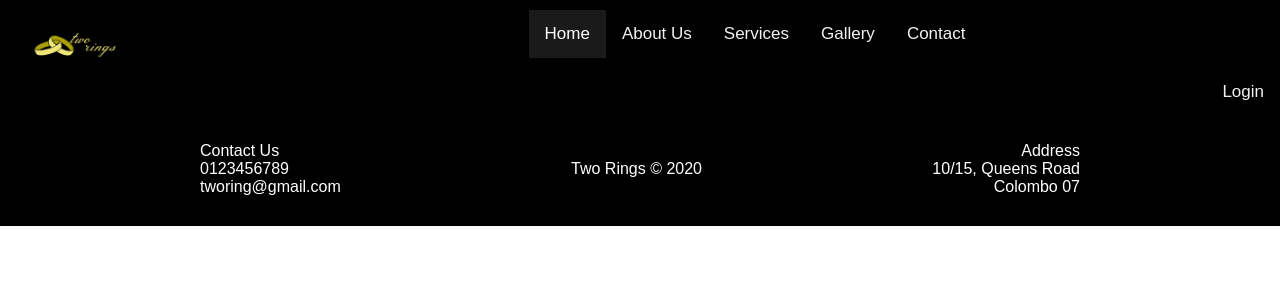
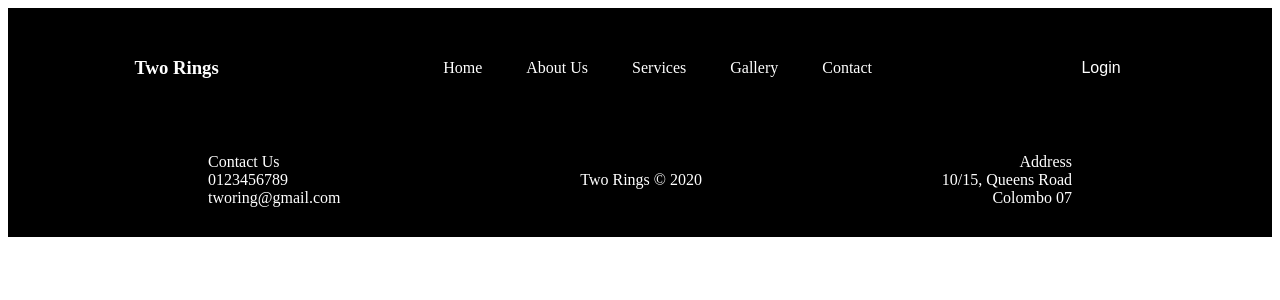
Before and after one commit to DmetroSK/two_rings, a PHP site: page / in a window 1280 px wide. Shown: the top 300 px of the page. Run offline with PHP 8.4, Linux system fonts and the light colour scheme.

Commit message:
menu update

```diff
--- a/css/menu.css
+++ b/css/menu.css
@@ -1,44 +1,44 @@
-body {
-    margin: 0;
-    font-family: Arial, Helvetica, sans-serif;
+   h3 {
+       color: white;
    }
 
-.topnav {
-    overflow: hidden;
+   li,
+   a,
+   button {
+       font-size: 16px;
+       color: white;
+       text-decoration: none;
+   }
+
+   header {
+       display: flex;
+       justify-content: space-between;
+       align-items: center;
+       padding: 30px 10%;
        background-color: black;
    }
 
-.topnav a {
-    float: left;
-    color: #f2f2f2;
-    text-align: center;
-    padding: 14px 16px;
-    text-decoration: none;
-    font-size: 17px;
-    margin-top: 10px;
+   .nav_links {
+       list-style: none;
    }
 
-.topnav a:hover {
-    background-color: #ddd;
-    color: black;
+   .nav_links li {
+       display: inline-block;
+       padding: 0px 20px;
    }
 
-.topnav a.active {
-    background-color: #191a19;
-    color: white;
+   .nav_links li a {
+       transition: all 0.3s ease 0s;
    }
 
-#nav-left {
-    float: left;
-    margin: 0 0 0 30px;
+   .nav_links li a:hover {
+       color: cornflowerblue;
    }
 
-#nav-center {
-    display: flex;
-    justify-content: center;
+   button {
+       padding: 9px 25px;
+       background-color: black;
+       border: none;
+       cursor: pointer;
+       transition: all 0.3s ease 0s;
    }
-
-#nav-right {
-    float: right;
-    margin-right: 0;
-}
--- a/includes/menu.php
+++ b/includes/menu.php
@@ -1,21 +1,15 @@
-<div class="topnav">
+<header>
+<h3>Two Rings</h3>
+<nav>
+<ul class="nav_links">
+<li><a href="#home">Home</a></li>
+<li><a href="#aboutus">About Us</a></li>
+<li><a href="#services">Services</a></li>
+<li><a href="#gallery">Gallery</a></li>
+<li><a href="#contact">Contact</a></li>
 
-    <div id="nav-left">
-        <img src="img/logo.png" alt="logo" width="45%" height="40%">
-        </div>
+</ul>
 
-    <div id="nav-center">
-   <a class="active" href="#home">Home</a>
-   <a href="#aboutus">About Us</a>
-  <a href="#services">Services</a>
-  <a href="#gallery">Gallery</a>
-  <a href="#contact">Contact</a>
-   </div>
-
-
-
-    <div id="nav-right">
-    <a href="#login">Login</a>
-    </div>
-
-</div>
+</nav>
+<a class="cta" href=""><button>Login</button></a>
+</header>
```
Also changed, not shown: img/logo.png. Lines whose indentation alone changed are shown as unchanged.
